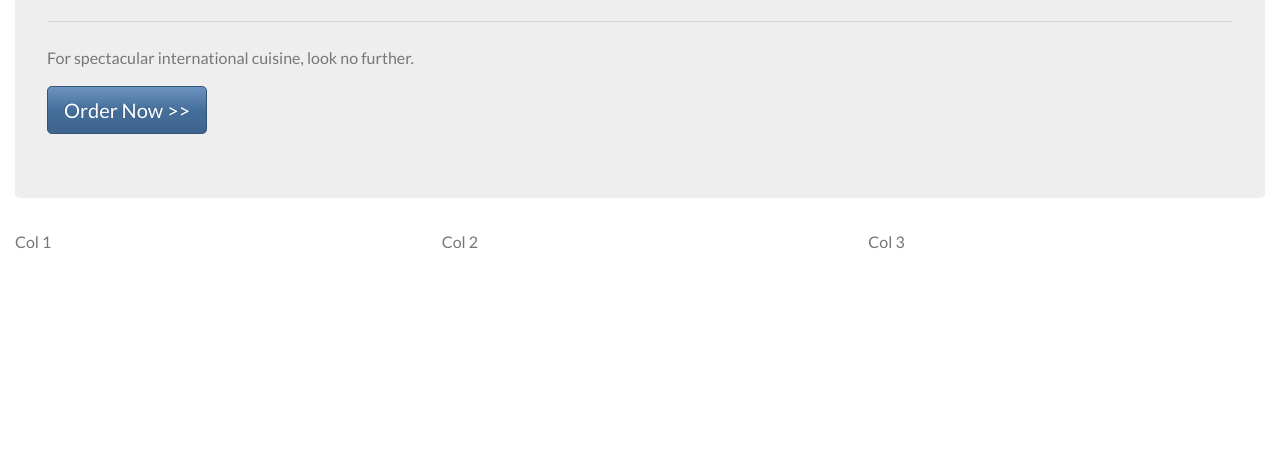
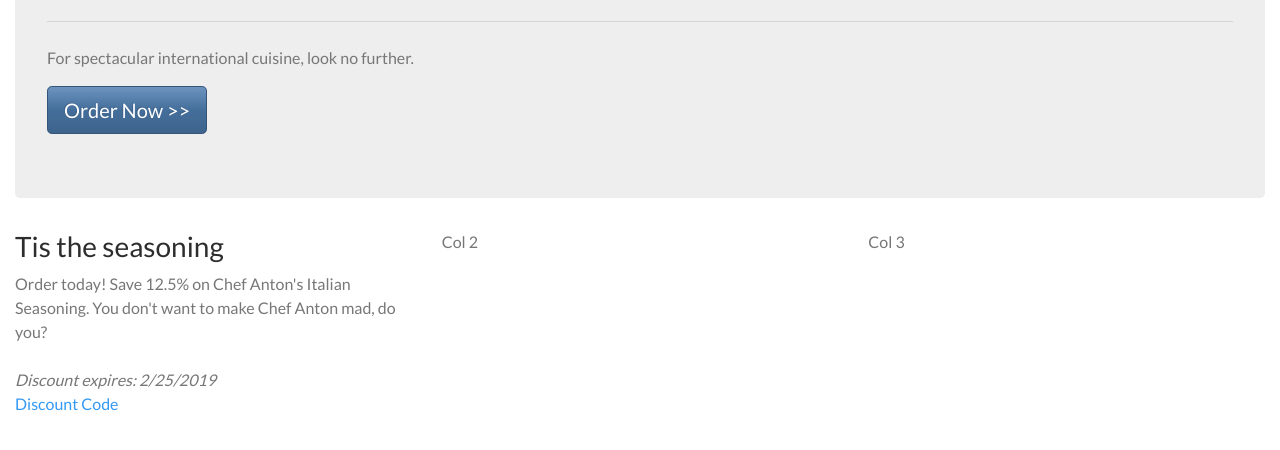
Before and after one commit to lisabost/NWWeb, a plain HTML site: page index.html in a window 1280 px wide. Shown: the part 230-680 px from the top of the page. Drawn offline with nearby package versions, Linux system fonts and the light colour scheme.

Commit message:
Update first column content

```diff
--- a/index.html
+++ b/index.html
@@ -67,7 +67,13 @@
             <!-- grid -->
             <div class="row">
                 <div class="col-md">
-                    Col 1
+                    <h3>Tis the seasoning</h3>
+                    <div class="mb-4">
+                        Order today! Save 12.5% on Chef Anton's Italian Seasoning.
+                        You don't want to make Chef Anton mad, do you?
+                    </div>
+                    <i>Discount expires: 2/25/2019</i><br />
+                    <a href="#">Discount Code</a>
                 </div>
                 <div class="col-md">
                     Col 2
```
